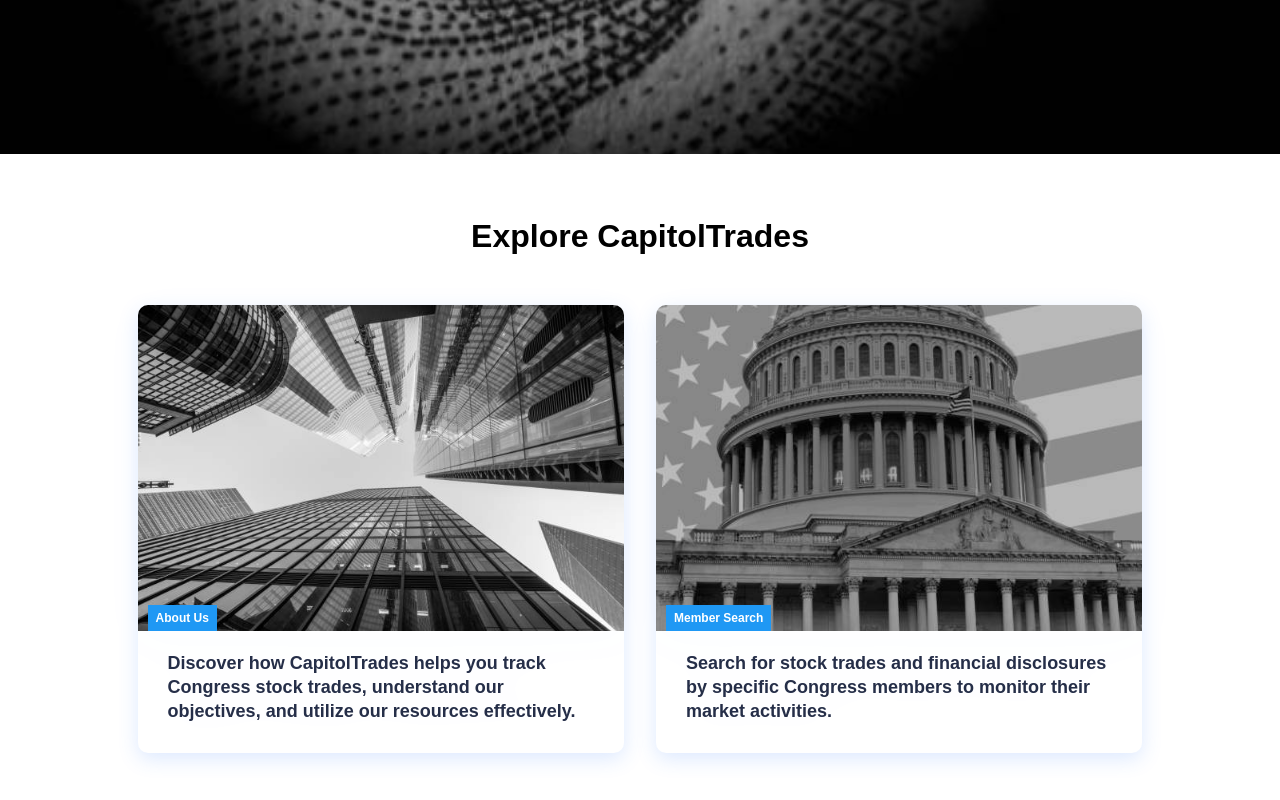
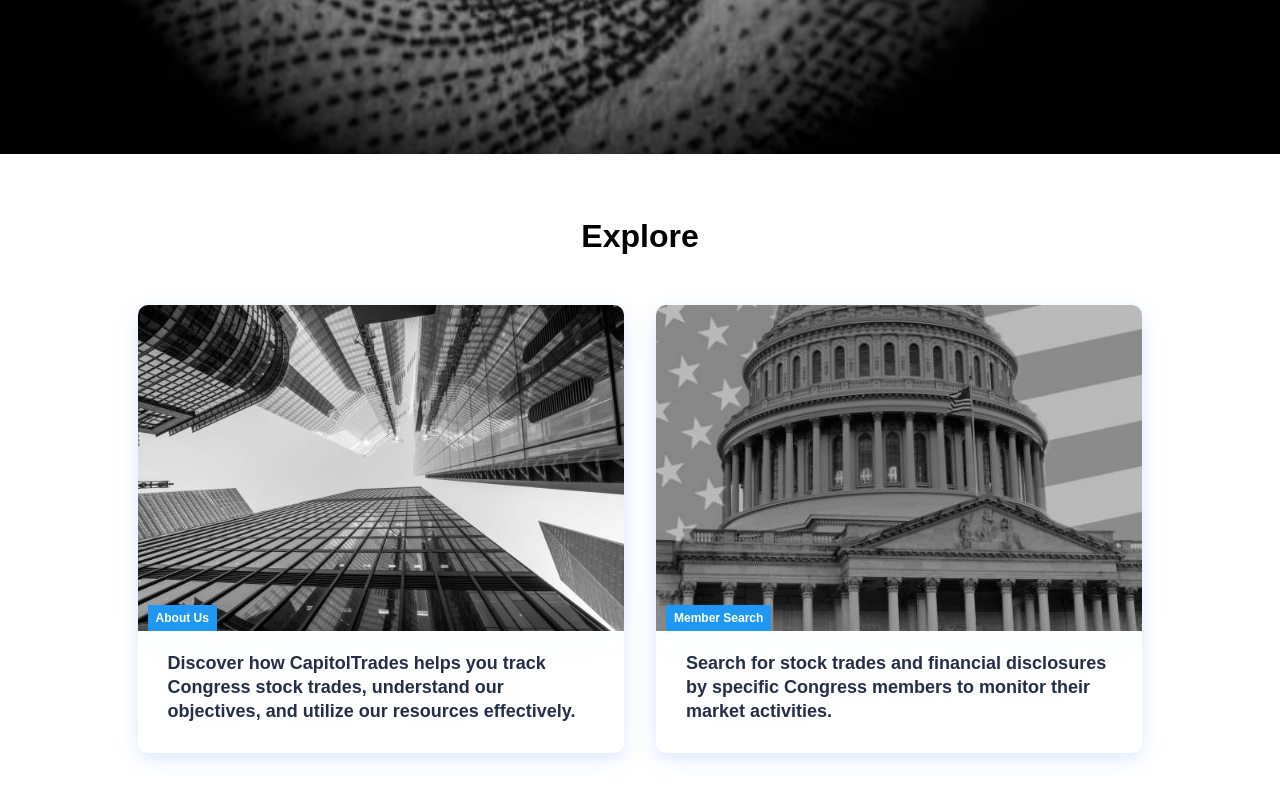
Before and after one commit to jmcgraww/capitolTrades, a React (Create React App) app: page / in a window 1280 px wide. Shown: the part 726-1526 px from the top of the page. Built offline with nearby package versions, Linux system fonts and the light colour scheme.

Commit message:
Home Page title update

```diff
--- a/src/components/Cards.js
+++ b/src/components/Cards.js
@@ -7,7 +7,7 @@
 function Cards() {
   return (
     <div className='cards'>
-      <h1>Explore CapitolTrades</h1>
+      <h1>Explore</h1>
       <div className='cards__container'>
         <div className='cards__wrapper'>
           <ul className='cards__items'>
```
